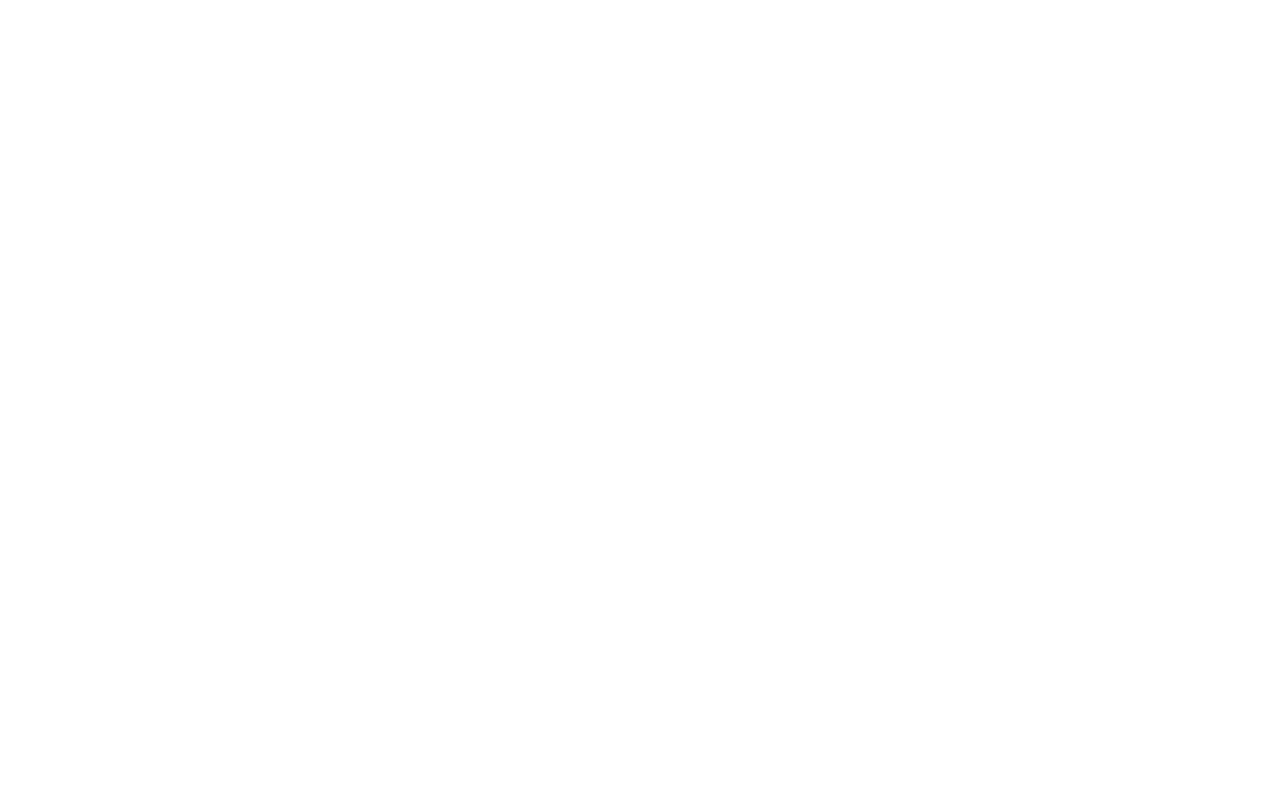
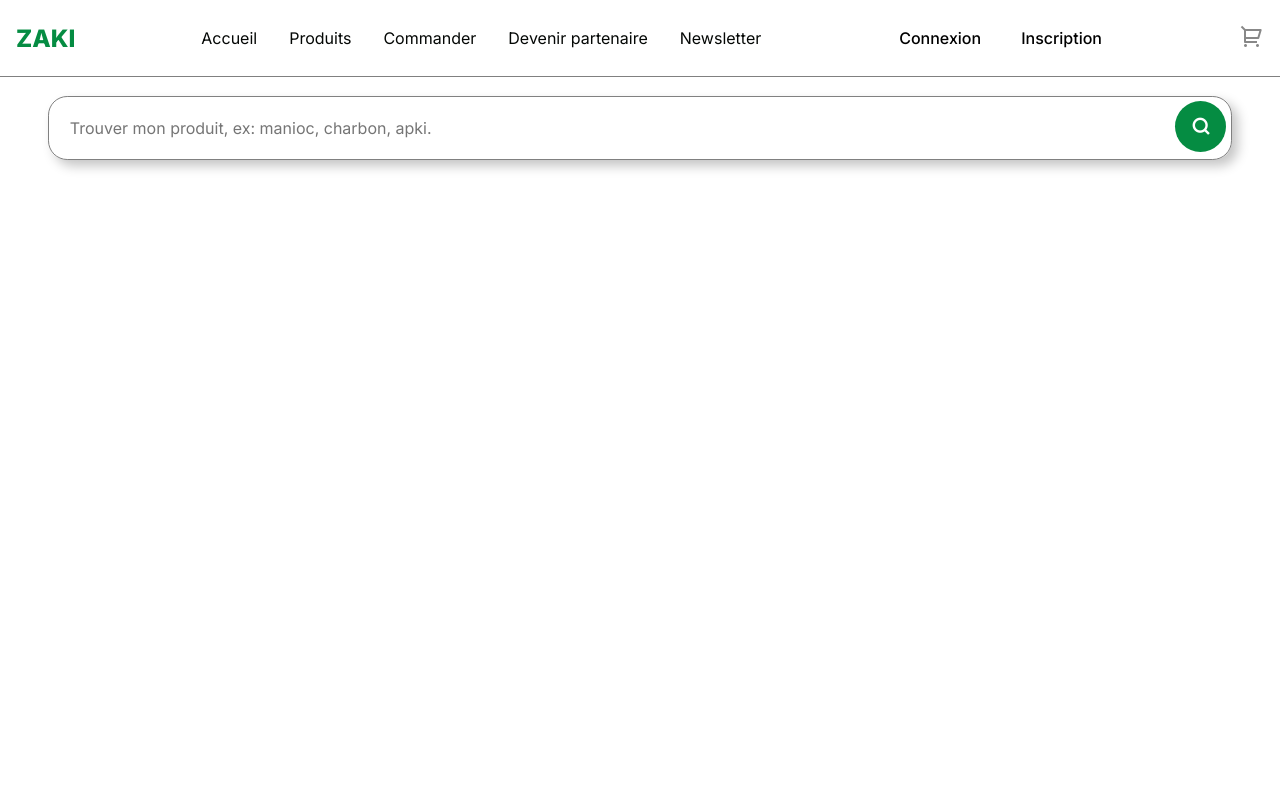
Before and after one commit to miakojean/zaki, a Vue app in the folder zaki front/: page /Order in a window 1280 px wide. Before the commit this address had no page. Shown: the top 800 px of the page. Built offline with nearby package versions, Linux system fonts and the light colour scheme.

Commit message:
resarch box

```diff
--- /dev/null
+++ b/zaki front/src/components/Order/OrderSection.vue
@@ -0,0 +1,26 @@
+<template>
+  <div class="order__section">
+    <research />
+  </div>
+</template>
+
+<script>
+import ResearchPage from '@/views/ResearchPage.vue';
+import Research from '../Research.vue';
+
+export default {
+    components: {
+        ResearchPage,
+        Research,
+    }
+}
+</script>
+
+<style scoped>
+
+.order__section{
+    padding: 4rem 1rem 1rem 1rem;
+    height: 100vh;
+}
+
+</style>
--- a/zaki front/src/components/Research.vue
+++ b/zaki front/src/components/Research.vue
@@ -1,18 +1,82 @@
 <template>
-    <form action="#" method="post">
+  <div class="Research__Box">
+    <form @submit.prevent>
       <label for="Research" class="">
-            <input id="Research" type="text" placeholder="Trouver mon produit, ex: manioc, charbon, apki.">
+        <input
+          id="Research"
+          type="text"
+          placeholder="Trouver mon produit, ex: manioc, charbon, apki."
+          v-model="searchQuery"
+          @input="filterResults"
+          @focus="isSearching = true"
+          @blur="handleBlur"
+        />
         <button class="Research">
           <i class="ri-search-line"></i>
         </button>
       </label>
     </form>
+    <div
+      class="result__box"
+      v-if="isSearching && filteredResults.length"
+    >
+      <ul>
+        <li v-for="(result, index) in filteredResults" :key="index">
+          {{ result }}
+        </li>
+      </ul>
+    </div>
+    <div
+      class="no-results"
+      v-if="isSearching && !filteredResults.length"
+    >
+      Aucun résultat trouvé
+    </div>
+  </div>
 </template>
 
 <script>
+import { ref } from "vue";
+import { categoriesData } from "@/data/categoriesData";
+
 export default {
-    name: 'Research',
+  setup() {
+    const searchQuery = ref("");
+    const researchResults = ref(
+      Object.values(categoriesData).flatMap(category => category.items)
+    );
+
+    const filteredResults = ref(researchResults.value.slice(0, 5)); // Limite initiale à 5
+    const isSearching = ref(false); // Variable pour suivre l'état de recherche
+
+    const filterResults = () => {
+      if (searchQuery.value.trim() === "") {
+        filteredResults.value = researchResults.value.slice(0, 5); // Limite à 5 éléments
+      } else {
+        filteredResults.value = researchResults.value
+          .filter(item =>
+            item.toLowerCase().includes(searchQuery.value.toLowerCase())
+          )
+          .slice(0, 5); // Limite à 5 éléments après filtrage
       }
+    };
+
+    const handleBlur = () => {
+      setTimeout(() => {
+        isSearching.value = false;
+      }, 200);
+    };
+
+    return {
+      searchQuery,
+      researchResults,
+      filteredResults,
+      isSearching,
+      filterResults,
+      handleBlur,
+    };
+  },
+};
 </script>
 
 <style>
@@ -28,6 +92,7 @@ label{
     border: 1px solid gray;
     border-radius: 1.2rem;
     cursor: pointer;
+    box-shadow: 6px 6px 12px #c5c5c5, -6px -6px 12px #ffffff;
 }
 
 input{
@@ -63,6 +128,34 @@ input:focus{
     font-size: 1.2rem;
 }
 
+.result__box {
+  margin-top: 1rem;
+  background-color: #f9f9f9;
+  border: 1px solid #ddd;
+  border-radius: 0.5rem;
+  padding: 0.5rem;
+}
+
+.result__box ul {
+  list-style: none;
+  padding: 0;
+}
+
+.result__box li {
+  padding: 0.5rem 0;
+  border-bottom: 1px solid #eaeaea;
+}
+
+.result__box li:last-child {
+  border-bottom: none;
+}
+
+.no-results {
+  margin-top: 1rem;
+  color: #888;
+  text-align: center;
+}
+
 @media (min-width: 768px) {
     label{
         display: flex;
--- a/zaki front/src/data/categoriesData.js
+++ b/zaki front/src/data/categoriesData.js
@@ -9,7 +9,7 @@ export const categoriesData = {
         name: 'Fruits',
         image: new URL('@/assets/categories/fruits.webp', import.meta.url).href,
         description: 'Mangue, orange, ananas, etc.',
-        items: ['Mangue', 'Orange', 'Ananas', 'Papaye', 'Banane', 'Goyave']
+        items: ['Mangue', 'Orange', 'Ananas', 'Papaye', 'Banane douce', 'Goyave', 'Pomme']
     },
     'légumes': {
         name: 'Légumes',
--- a/zaki front/src/router/index.js
+++ b/zaki front/src/router/index.js
@@ -1,6 +1,7 @@
 import { createRouter, createWebHistory } from 'vue-router';
 import LandingPage from '@/views/LandingPage.vue';
 import ResearchPage from '@/views/ResearchPage.vue';
+import OrderView from '@/views/OrderView.vue';
 
 const routes = [
     {
@@ -14,9 +15,14 @@ const routes = [
         component: ResearchPage,
     },
     {
+        path: '/Order',
+        name: 'OrderView',
+        component: OrderView,
+    },
+    {
         path: '/Basket',
         name: 'Panier'
-    }
+    },
 
 ];
 
--- /dev/null
+++ b/zaki front/src/views/OrderView.vue
@@ -0,0 +1,26 @@
+<template>
+  <div>
+    <NavBar />
+    <OrderSection />
+    <FooterSection />
+  </div>
+</template>
+
+<script>
+import FooterSection from '@/components/Landing/FooterSection.vue';
+import NavBar from '@/components/Landing/NavBar.vue';
+import OrderSection from '@/components/Order/OrderSection.vue';
+
+export default {
+
+    components:{
+        NavBar,
+        OrderSection,
+        FooterSection,
+    }
+}
+</script>
+
+<style>
+
+</style>
```
Lines whose indentation alone changed are shown as unchanged.
